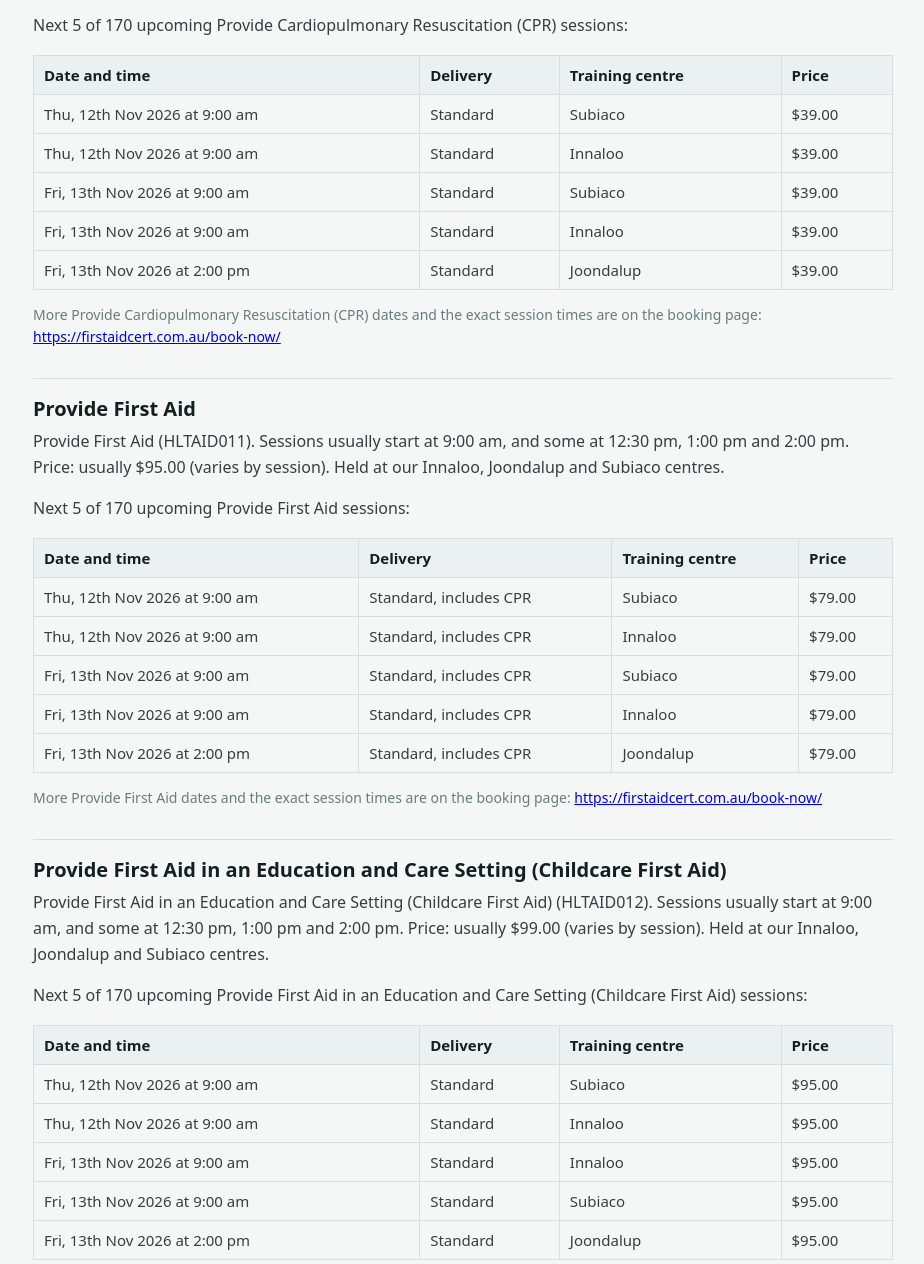
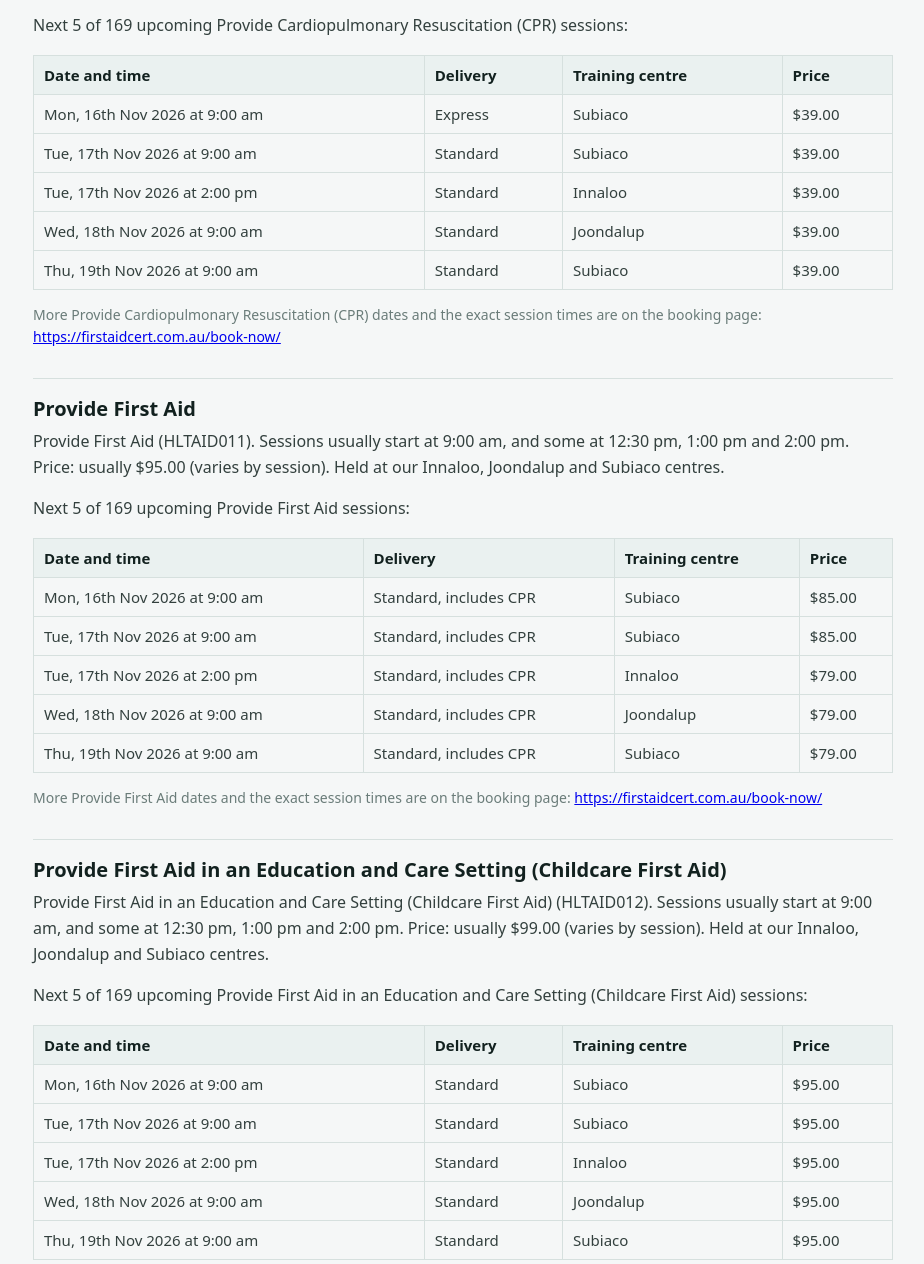
Before and after one commit to ThirdVision-Allan/firstaidcert-course-dates, a plain HTML site: page index.html in a window 1280 px wide. Shown: the part 876-2140 px from the top of the page, without its empty margins (177-1101 px from the left). Drawn offline with Linux system fonts and the light colour scheme.

Commit message:
Refresh course dates

```diff
--- a/index.html
+++ b/index.html
@@ -11,94 +11,94 @@
 <body>
 <main>
 <h1>First Aid Certified course dates and times</h1>
-<p class="meta">Training centres in Subiaco, Innaloo and Joondalup, Perth WA. Updated 12 November 2026.</p>
+<p class="meta">Training centres in Subiaco, Innaloo and Joondalup, Perth WA. Updated 16 November 2026.</p>
 <p>We run courses most days of the week. Below is the usual start time, price and the next few dates for each course. The booking page has the full schedule and the exact time for every session: <a href="https://firstaidcert.com.au/book-now/">https://firstaidcert.com.au/book-now/</a>.</p>
 <h2>Prepare to Work Safely in the Construction Industry (White Card)</h2>
-<p class="lead">Prepare to Work Safely in the Construction Industry (White Card) (CPCWHS1001). Start times vary by session: 8:15 am, 9:00 am, 11:15 am, 12:00 pm, 12:15 pm, 12:30 pm, 12:45 pm, 1:00 pm, 1:15 pm, 1:30 pm, 2:30 pm, 5:15 pm and 6:15 pm. Price: $99.00. Held at our Innaloo, Joondalup and Subiaco centres.</p>
-<p>Next 5 of 101 upcoming Prepare to Work Safely in the Construction Industry (White Card) sessions:</p>
+<p class="lead">Prepare to Work Safely in the Construction Industry (White Card) (CPCWHS1001). Start times vary by session: 8:15 am, 9:00 am, 11:15 am, 12:00 pm, 12:15 pm, 12:30 pm, 12:45 pm, 1:00 pm, 1:15 pm, 1:30 pm, 2:30 pm, 4:15 pm, 5:15 pm and 6:15 pm. Price: $99.00. Held at our Innaloo, Joondalup and Subiaco centres.</p>
+<p>Next 5 of 102 upcoming Prepare to Work Safely in the Construction Industry (White Card) sessions:</p>
 <table><thead><tr><th>Date and time</th><th>Delivery</th><th>Training centre</th><th>Price</th></tr></thead><tbody>
-<tr><td>Thu, 12th Nov 2026 at 12:15 pm</td><td>Standard</td><td>Subiaco</td><td>$99.00</td></tr>
-<tr><td>Sun, 15th Nov 2026 at 12:30 pm</td><td>Standard</td><td>Subiaco</td><td>$99.00</td></tr>
 <tr><td>Tue, 17th Nov 2026 at 12:15 pm</td><td>Standard</td><td>Subiaco</td><td>$99.00</td></tr>
-<tr><td>Tue, 17th Nov 2026 at 5:15 pm</td><td>Standard</td><td>Innaloo</td><td>$99.00</td></tr>
+<tr><td>Tue, 17th Nov 2026 at 4:15 pm</td><td>Standard</td><td>Innaloo</td><td>$99.00</td></tr>
 <tr><td>Wed, 18th Nov 2026 at 11:15 am</td><td>Standard</td><td>Joondalup</td><td>$99.00</td></tr>
+<tr><td>Thu, 19th Nov 2026 at 12:15 pm</td><td>Standard</td><td>Subiaco</td><td>$99.00</td></tr>
+<tr><td>Fri, 20th Nov 2026 at 8:15 am</td><td>Standard</td><td>Joondalup</td><td>$99.00</td></tr>
 </tbody></table>
 <p class="meta">More Prepare to Work Safely in the Construction Industry (White Card) dates and the exact session times are on the booking page: <a href="https://firstaidcert.com.au/book-now/">https://firstaidcert.com.au/book-now/</a></p>
 <h2>Provide Cardiopulmonary Resuscitation (CPR)</h2>
 <p class="lead">Provide Cardiopulmonary Resuscitation (CPR) (HLTAID009). Sessions usually start at 9:00 am, and some at 12:30 pm, 1:00 pm and 2:00 pm. Price: usually $45.00 (varies by session). Held at our Innaloo, Joondalup and Subiaco centres.</p>
-<p>Next 5 of 170 upcoming Provide Cardiopulmonary Resuscitation (CPR) sessions:</p>
+<p>Next 5 of 169 upcoming Provide Cardiopulmonary Resuscitation (CPR) sessions:</p>
 <table><thead><tr><th>Date and time</th><th>Delivery</th><th>Training centre</th><th>Price</th></tr></thead><tbody>
-<tr><td>Thu, 12th Nov 2026 at 9:00 am</td><td>Standard</td><td>Subiaco</td><td>$39.00</td></tr>
-<tr><td>Thu, 12th Nov 2026 at 9:00 am</td><td>Standard</td><td>Innaloo</td><td>$39.00</td></tr>
-<tr><td>Fri, 13th Nov 2026 at 9:00 am</td><td>Standard</td><td>Subiaco</td><td>$39.00</td></tr>
-<tr><td>Fri, 13th Nov 2026 at 9:00 am</td><td>Standard</td><td>Innaloo</td><td>$39.00</td></tr>
-<tr><td>Fri, 13th Nov 2026 at 2:00 pm</td><td>Standard</td><td>Joondalup</td><td>$39.00</td></tr>
+<tr><td>Mon, 16th Nov 2026 at 9:00 am</td><td>Express</td><td>Subiaco</td><td>$39.00</td></tr>
+<tr><td>Tue, 17th Nov 2026 at 9:00 am</td><td>Standard</td><td>Subiaco</td><td>$39.00</td></tr>
+<tr><td>Tue, 17th Nov 2026 at 2:00 pm</td><td>Standard</td><td>Innaloo</td><td>$39.00</td></tr>
+<tr><td>Wed, 18th Nov 2026 at 9:00 am</td><td>Standard</td><td>Joondalup</td><td>$39.00</td></tr>
+<tr><td>Thu, 19th Nov 2026 at 9:00 am</td><td>Standard</td><td>Subiaco</td><td>$39.00</td></tr>
 </tbody></table>
 <p class="meta">More Provide Cardiopulmonary Resuscitation (CPR) dates and the exact session times are on the booking page: <a href="https://firstaidcert.com.au/book-now/">https://firstaidcert.com.au/book-now/</a></p>
 <h2>Provide First Aid</h2>
 <p class="lead">Provide First Aid (HLTAID011). Sessions usually start at 9:00 am, and some at 12:30 pm, 1:00 pm and 2:00 pm. Price: usually $95.00 (varies by session). Held at our Innaloo, Joondalup and Subiaco centres.</p>
-<p>Next 5 of 170 upcoming Provide First Aid sessions:</p>
+<p>Next 5 of 169 upcoming Provide First Aid sessions:</p>
 <table><thead><tr><th>Date and time</th><th>Delivery</th><th>Training centre</th><th>Price</th></tr></thead><tbody>
-<tr><td>Thu, 12th Nov 2026 at 9:00 am</td><td>Standard, includes CPR</td><td>Subiaco</td><td>$79.00</td></tr>
-<tr><td>Thu, 12th Nov 2026 at 9:00 am</td><td>Standard, includes CPR</td><td>Innaloo</td><td>$79.00</td></tr>
-<tr><td>Fri, 13th Nov 2026 at 9:00 am</td><td>Standard, includes CPR</td><td>Subiaco</td><td>$79.00</td></tr>
-<tr><td>Fri, 13th Nov 2026 at 9:00 am</td><td>Standard, includes CPR</td><td>Innaloo</td><td>$79.00</td></tr>
-<tr><td>Fri, 13th Nov 2026 at 2:00 pm</td><td>Standard, includes CPR</td><td>Joondalup</td><td>$79.00</td></tr>
+<tr><td>Mon, 16th Nov 2026 at 9:00 am</td><td>Standard, includes CPR</td><td>Subiaco</td><td>$85.00</td></tr>
+<tr><td>Tue, 17th Nov 2026 at 9:00 am</td><td>Standard, includes CPR</td><td>Subiaco</td><td>$85.00</td></tr>
+<tr><td>Tue, 17th Nov 2026 at 2:00 pm</td><td>Standard, includes CPR</td><td>Innaloo</td><td>$79.00</td></tr>
+<tr><td>Wed, 18th Nov 2026 at 9:00 am</td><td>Standard, includes CPR</td><td>Joondalup</td><td>$79.00</td></tr>
+<tr><td>Thu, 19th Nov 2026 at 9:00 am</td><td>Standard, includes CPR</td><td>Subiaco</td><td>$79.00</td></tr>
 </tbody></table>
 <p class="meta">More Provide First Aid dates and the exact session times are on the booking page: <a href="https://firstaidcert.com.au/book-now/">https://firstaidcert.com.au/book-now/</a></p>
 <h2>Provide First Aid in an Education and Care Setting (Childcare First Aid)</h2>
 <p class="lead">Provide First Aid in an Education and Care Setting (Childcare First Aid) (HLTAID012). Sessions usually start at 9:00 am, and some at 12:30 pm, 1:00 pm and 2:00 pm. Price: usually $99.00 (varies by session). Held at our Innaloo, Joondalup and Subiaco centres.</p>
-<p>Next 5 of 170 upcoming Provide First Aid in an Education and Care Setting (Childcare First Aid) sessions:</p>
+<p>Next 5 of 169 upcoming Provide First Aid in an Education and Care Setting (Childcare First Aid) sessions:</p>
 <table><thead><tr><th>Date and time</th><th>Delivery</th><th>Training centre</th><th>Price</th></tr></thead><tbody>
-<tr><td>Thu, 12th Nov 2026 at 9:00 am</td><td>Standard</td><td>Subiaco</td><td>$95.00</td></tr>
-<tr><td>Thu, 12th Nov 2026 at 9:00 am</td><td>Standard</td><td>Innaloo</td><td>$95.00</td></tr>
-<tr><td>Fri, 13th Nov 2026 at 9:00 am</td><td>Standard</td><td>Innaloo</td><td>$95.00</td></tr>
-<tr><td>Fri, 13th Nov 2026 at 9:00 am</td><td>Standard</td><td>Subiaco</td><td>$95.00</td></tr>
-<tr><td>Fri, 13th Nov 2026 at 2:00 pm</td><td>Standard</td><td>Joondalup</td><td>$95.00</td></tr>
+<tr><td>Mon, 16th Nov 2026 at 9:00 am</td><td>Standard</td><td>Subiaco</td><td>$95.00</td></tr>
+<tr><td>Tue, 17th Nov 2026 at 9:00 am</td><td>Standard</td><td>Subiaco</td><td>$95.00</td></tr>
+<tr><td>Tue, 17th Nov 2026 at 2:00 pm</td><td>Standard</td><td>Innaloo</td><td>$95.00</td></tr>
+<tr><td>Wed, 18th Nov 2026 at 9:00 am</td><td>Standard</td><td>Joondalup</td><td>$95.00</td></tr>
+<tr><td>Thu, 19th Nov 2026 at 9:00 am</td><td>Standard</td><td>Subiaco</td><td>$95.00</td></tr>
 </tbody></table>
 <p class="meta">More Provide First Aid in an Education and Care Setting (Childcare First Aid) dates and the exact session times are on the booking page: <a href="https://firstaidcert.com.au/book-now/">https://firstaidcert.com.au/book-now/</a></p>
 <h2>Assist Clients with Medication</h2>
 <p class="lead">Assist Clients with Medication (HLTHPS006). Start times vary by session: 9:00 am, 1:00 pm and 2:00 pm. Price: usually $199.00 (varies by session). Held at our Innaloo and Subiaco centres.</p>
 <p>Next 5 of 21 upcoming Assist Clients with Medication sessions:</p>
 <table><thead><tr><th>Date and time</th><th>Delivery</th><th>Training centre</th><th>Price</th></tr></thead><tbody>
-<tr><td>Fri, 13th Nov 2026 at 1:00 pm</td><td>Standard</td><td>Subiaco</td><td>$199.00</td></tr>
-<tr><td>Sun, 15th Nov 2026 at 9:00 am</td><td>Standard</td><td>Innaloo</td><td>$199.00</td></tr>
 <tr><td>Fri, 20th Nov 2026 at 2:00 pm</td><td>Standard</td><td>Subiaco</td><td>$199.00</td></tr>
 <tr><td>Sun, 22nd Nov 2026 at 9:00 am</td><td>Standard</td><td>Innaloo</td><td>$199.00</td></tr>
 <tr><td>Wed, 25th Nov 2026 at 1:00 pm</td><td>Standard</td><td>Subiaco</td><td>$199.00</td></tr>
+<tr><td>Sun, 29th Nov 2026 at 9:00 am</td><td>Standard</td><td>Innaloo</td><td>$199.00</td></tr>
+<tr><td>Wed, 2nd Dec 2026 at 1:00 pm</td><td>Standard</td><td>Subiaco</td><td>$199.00</td></tr>
 </tbody></table>
 <p class="meta">More Assist Clients with Medication dates and the exact session times are on the booking page: <a href="https://firstaidcert.com.au/book-now/">https://firstaidcert.com.au/book-now/</a></p>
 <h2>Conduct Manual Tasks Safely (Manual Handling, Care Environment)</h2>
 <p class="lead">Conduct Manual Tasks Safely (Manual Handling, Care Environment) (HLTWHS005). Start times vary by session: 8:00 am, 11:15 am, 12:00 pm, 2:45 pm, 4:15 pm and 5:00 pm. Price: $99.00. Held at our Innaloo, Joondalup and Subiaco centres.</p>
-<p>Next 5 of 151 upcoming Conduct Manual Tasks Safely (Manual Handling, Care Environment) sessions:</p>
+<p>Next 5 of 149 upcoming Conduct Manual Tasks Safely (Manual Handling, Care Environment) sessions:</p>
 <table><thead><tr><th>Date and time</th><th>Delivery</th><th>Training centre</th><th>Price</th></tr></thead><tbody>
-<tr><td>Thu, 12th Nov 2026 at 11:15 am</td><td>Standard</td><td>Subiaco</td><td>$99.00</td></tr>
-<tr><td>Thu, 12th Nov 2026 at 11:15 am</td><td>Standard</td><td>Innaloo</td><td>$99.00</td></tr>
-<tr><td>Fri, 13th Nov 2026 at 11:15 am</td><td>Standard</td><td>Subiaco</td><td>$99.00</td></tr>
-<tr><td>Fri, 13th Nov 2026 at 11:15 am</td><td>Standard</td><td>Innaloo</td><td>$99.00</td></tr>
-<tr><td>Fri, 13th Nov 2026 at 4:15 pm</td><td>Standard</td><td>Joondalup</td><td>$99.00</td></tr>
+<tr><td>Mon, 16th Nov 2026 at 11:15 am</td><td>Standard</td><td>Subiaco</td><td>$99.00</td></tr>
+<tr><td>Tue, 17th Nov 2026 at 11:15 am</td><td>Standard</td><td>Subiaco</td><td>$99.00</td></tr>
+<tr><td>Thu, 19th Nov 2026 at 11:15 am</td><td>Standard</td><td>Subiaco</td><td>$99.00</td></tr>
+<tr><td>Fri, 20th Nov 2026 at 11:15 am</td><td>Standard</td><td>Subiaco</td><td>$99.00</td></tr>
+<tr><td>Sat, 21st Nov 2026 at 8:00 am</td><td>Standard</td><td>Subiaco</td><td>$99.00</td></tr>
 </tbody></table>
 <p class="meta">More Conduct Manual Tasks Safely (Manual Handling, Care Environment) dates and the exact session times are on the booking page: <a href="https://firstaidcert.com.au/book-now/">https://firstaidcert.com.au/book-now/</a></p>
 <h2>Perform Rescue from a Live Low Voltage Panel + CPR (LVR and CPR)</h2>
 <p class="lead">Perform Rescue from a Live Low Voltage Panel + CPR (LVR and CPR) (UETDRMP018 + HLTAID009). Sessions start at 8:15 am. Price: $130.00. Held at our Innaloo, Joondalup and Subiaco centres.</p>
 <p>Next 5 of 61 upcoming Perform Rescue from a Live Low Voltage Panel + CPR (LVR and CPR) sessions:</p>
 <table><thead><tr><th>Date and time</th><th>Delivery</th><th>Training centre</th><th>Price</th></tr></thead><tbody>
-<tr><td>Thu, 12th Nov 2026 at 8:15 am</td><td>Standard</td><td>Innaloo</td><td>$130.00</td></tr>
-<tr><td>Sat, 14th Nov 2026 at 8:15 am</td><td>Standard</td><td>Innaloo</td><td>$130.00</td></tr>
-<tr><td>Mon, 16th Nov 2026 at 8:15 am</td><td>Standard</td><td>Subiaco</td><td>$130.00</td></tr>
 <tr><td>Thu, 19th Nov 2026 at 8:15 am</td><td>Standard</td><td>Innaloo</td><td>$130.00</td></tr>
 <tr><td>Sat, 21st Nov 2026 at 8:15 am</td><td>Standard</td><td>Innaloo</td><td>$130.00</td></tr>
+<tr><td>Mon, 23rd Nov 2026 at 8:15 am</td><td>Standard</td><td>Subiaco</td><td>$130.00</td></tr>
+<tr><td>Wed, 25th Nov 2026 at 8:15 am</td><td>Standard</td><td>Innaloo</td><td>$130.00</td></tr>
+<tr><td>Thu, 26th Nov 2026 at 8:15 am</td><td>Standard</td><td>Innaloo</td><td>$130.00</td></tr>
 </tbody></table>
 <p class="meta">More Perform Rescue from a Live Low Voltage Panel + CPR (LVR and CPR) dates and the exact session times are on the booking page: <a href="https://firstaidcert.com.au/book-now/">https://firstaidcert.com.au/book-now/</a></p>
 <h2>Low Voltage Rescue + Provide First Aid</h2>
 <p class="lead">Low Voltage Rescue + Provide First Aid (UETDRMP018 + HLTAID011). Sessions start at 8:15 am. Price: $230.00. Held at our Innaloo, Joondalup and Subiaco centres.</p>
 <p>Next 5 of 61 upcoming Low Voltage Rescue + Provide First Aid sessions:</p>
 <table><thead><tr><th>Date and time</th><th>Delivery</th><th>Training centre</th><th>Price</th></tr></thead><tbody>
-<tr><td>Thu, 12th Nov 2026 at 8:15 am</td><td>Standard</td><td>Innaloo</td><td>$230.00</td></tr>
-<tr><td>Sat, 14th Nov 2026 at 8:15 am</td><td>Standard</td><td>Innaloo</td><td>$230.00</td></tr>
-<tr><td>Mon, 16th Nov 2026 at 8:15 am</td><td>Standard</td><td>Subiaco</td><td>$230.00</td></tr>
 <tr><td>Thu, 19th Nov 2026 at 8:15 am</td><td>Standard</td><td>Innaloo</td><td>$230.00</td></tr>
 <tr><td>Sat, 21st Nov 2026 at 8:15 am</td><td>Standard</td><td>Innaloo</td><td>$230.00</td></tr>
+<tr><td>Mon, 23rd Nov 2026 at 8:15 am</td><td>Standard</td><td>Subiaco</td><td>$230.00</td></tr>
+<tr><td>Wed, 25th Nov 2026 at 8:15 am</td><td>Standard</td><td>Innaloo</td><td>$230.00</td></tr>
+<tr><td>Thu, 26th Nov 2026 at 8:15 am</td><td>Standard</td><td>Innaloo</td><td>$230.00</td></tr>
 </tbody></table>
 <p class="meta">More Low Voltage Rescue + Provide First Aid dates and the exact session times are on the booking page: <a href="https://firstaidcert.com.au/book-now/">https://firstaidcert.com.au/book-now/</a></p>
 <h2>Identify and Report Children and Young People at Risk</h2>
```
